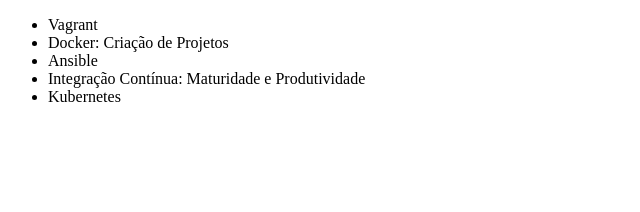
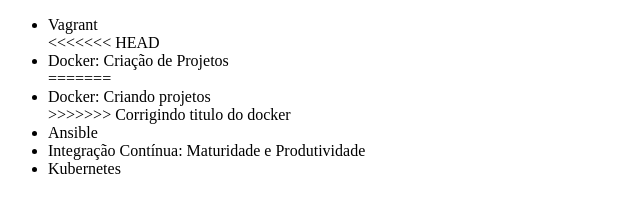
Before and after one commit to BarrosVentura/aula-git, a plain HTML site: page index.html in a window 1280 px wide. Shown: the whole page, without its empty margins (0-640 px from the left). Drawn offline with Linux system fonts and the light colour scheme.

Commit message:
Corrigindo titulo do docker

```diff
--- a/index.html
+++ b/index.html
@@ -11,7 +11,11 @@
 <body>
     <ul>
         <li>Vagrant</li>
+<<<<<<< HEAD
         <li>Docker: Criação de Projetos</li>
+=======
+        <li>Docker: Criando projetos</li>
+>>>>>>> Corrigindo titulo do docker
         <li>Ansible</li>
         <li>Integração Contínua: Maturidade e Produtividade</li>
         <li>Kubernetes</li>
```
